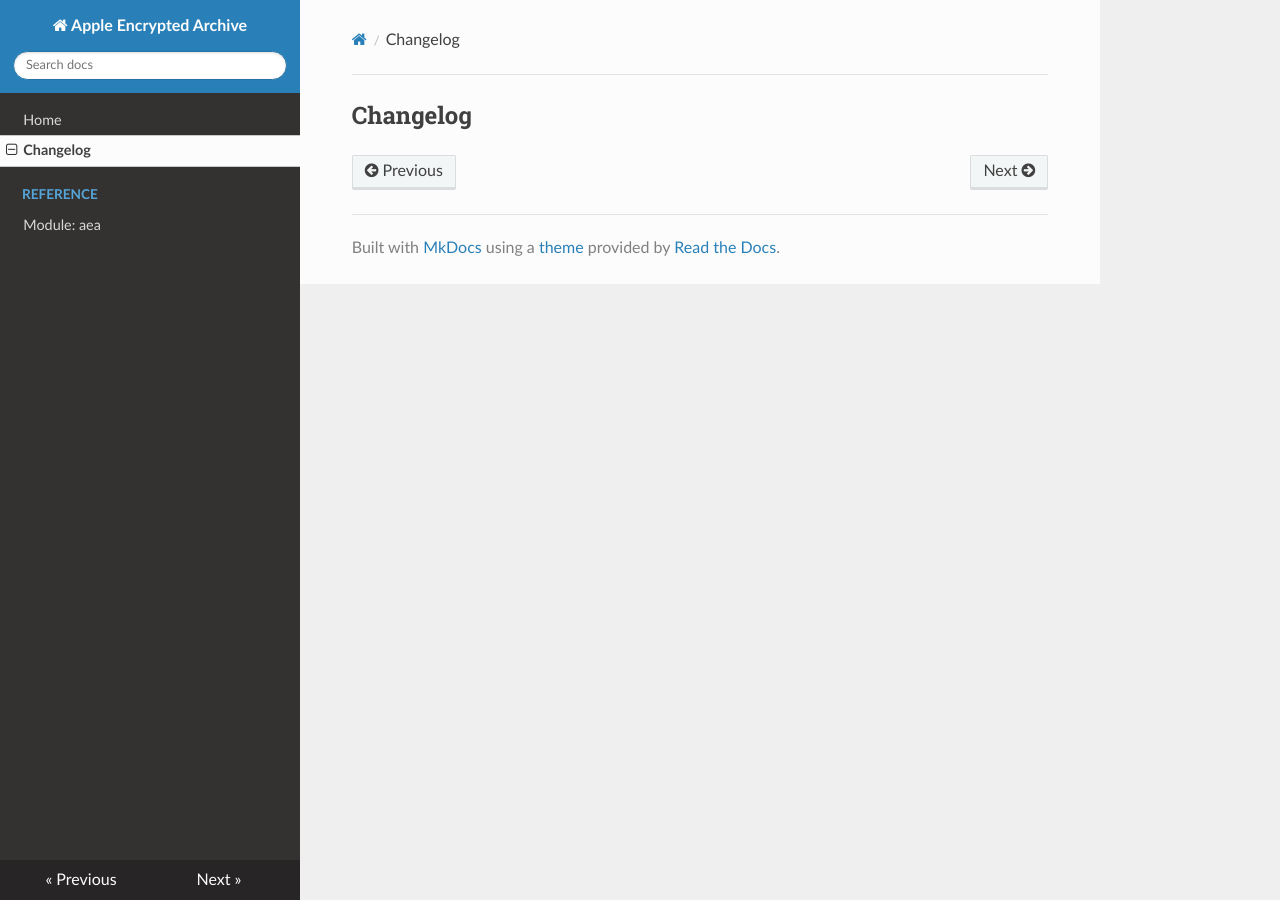
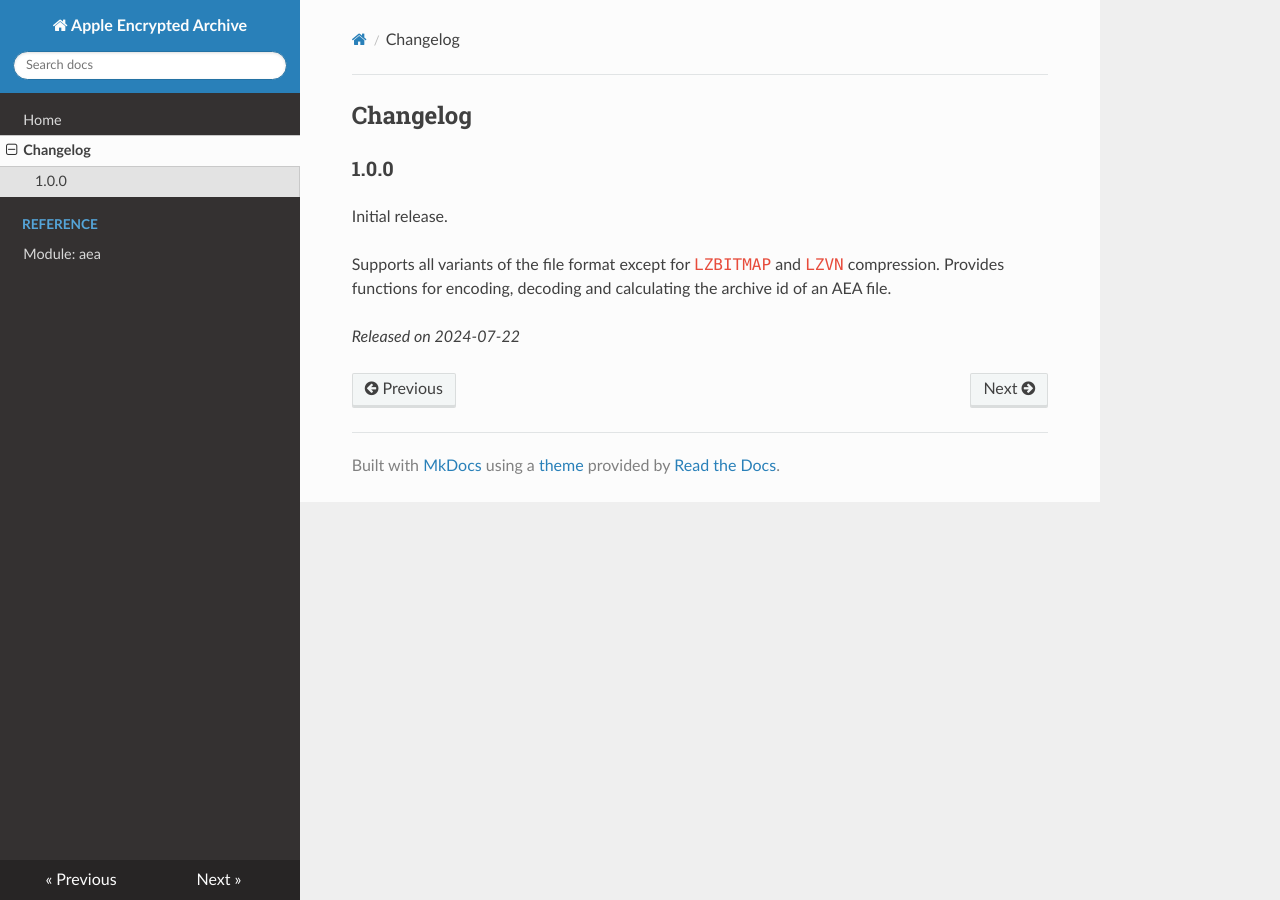
Before and after one commit to kinnay/AEA, an MkDocs documentation site: the page built from docs/changelog.md, in a window 1280 px wide. Built offline with MkDocs 1.6.1, drawn with Linux system fonts in a browser that asks for light colours; nearby versions of some CDN libraries.

Commit message:
Update changelog and readme

```diff
--- a/docs/changelog.md
+++ b/docs/changelog.md
@@ -1,2 +1,9 @@
 
 ## Changelog
+
+### 1.0.0
+Initial release.
+
+Supports all variants of the file format except for `LZBITMAP` and `LZVN` compression. Provides functions for encoding, decoding and calculating the archive id of an AEA file.
+
+*Released on 2024-07-22*
```
Also changed, not shown: README.md (+5 -2 lines).
